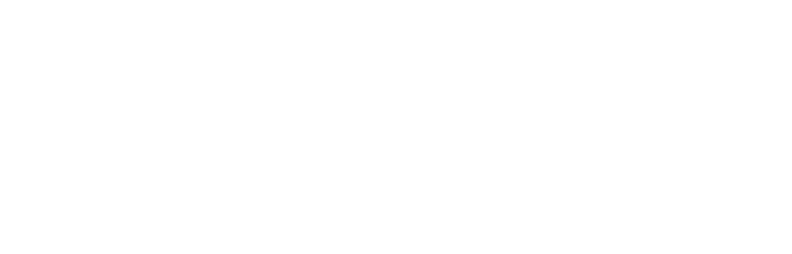
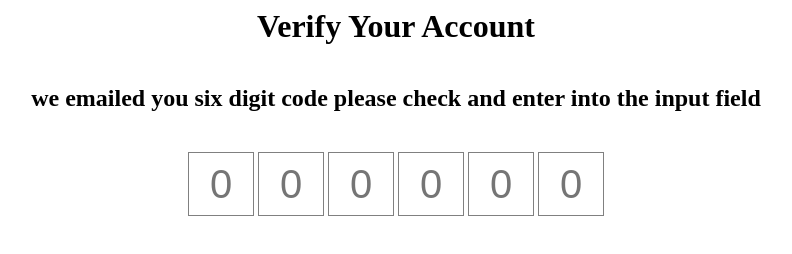
Before and after one commit to acciojob/OTP-Harsh-git1, a website: page main.html in a window 1280 px wide. Shown: the whole page, without its empty margins (244-1036 px from the left). Drawn offline with Linux system fonts and the light colour scheme.

Commit message:
created a submission

```diff
--- a/main.html
+++ b/main.html
@@ -8,6 +8,16 @@
 
 <body>
 	<!-- the entire body must be written by student -->
+	<h1 id="verification_heading">Verify Your Account</h1>
+    <h2 id="verification_subtext">we emailed you six digit code please check and enter into the input field</h2>
+    <div class="code-container">
+        <input type="text" class="code" maxlength="1" id = "1" oninput="limitInput(this, 2)" placeholder="0" onkeydown="goback(this, 1)">
+        <input type="text" class="code" maxlength="1" id = "2" oninput="limitInput(this, 3)" placeholder="0" onkeydown="goback(this, 1)">
+        <input type="text" class="code" maxlength="1" id = "3" oninput="limitInput(this, 4)" placeholder="0" onkeydown="goback(this, 2)">
+        <input type="text" class="code" maxlength="1" id = "4" oninput="limitInput(this, 5)" placeholder="0" onkeydown="goback(this, 3)">
+        <input type="text" class="code" maxlength="1" id = "5" oninput="limitInput(this, 6)" placeholder="0" onkeydown="goback(this, 4)">
+        <input type="text" class="code" maxlength="1" id = "6" oninput="limitInput(this)"    placeholder="0" onkeydown="goback(this, 5)">
+    </div>
     <script type="text/javascript" src="./script.js">
 </script>
 
--- a/script.js
+++ b/script.js
@@ -1 +1,25 @@
 //your JS code here. If required.
+function limitInput(inputField, inputid) {
+	// Get the input value
+	// console.log("inside limitInput");
+	// console.log(inputField);
+	var inputValue = inputField.value;
+
+	// If input value is empty or not a digit, clear the input field
+	if (!(/^\d$/.test(inputValue))) {
+		//console.log("reached here wrong");
+		inputField.value = '';
+
+	}else if(inputid != null) {
+		//console.log("reached here");
+		var element = document.getElementById(inputid);
+		element.focus();
+	}
+}
+
+
+function goback(inputField, inputid) {
+	if (event.key === 'Backspace' && inputField.value === '') {
+		document.getElementById(inputid).focus(); // Focus on the previous input field
+	}
+}
--- a/styles.css
+++ b/styles.css
@@ -1 +1,19 @@
 /*  your css code here. If applicable */
+#verification_heading , #verification_subtext, .code-container {
+    margin : 0 auto;
+    width : fit-content;
+    margin-bottom : 40px;
+}
+
+.code{
+    width : 60px;
+    height: 60px;
+    font-size: 40px;
+    text-align: center;
+    border: 1px solid grey;
+}
+
+input:focus {
+    border : 2px solid rgb(23, 31, 250);
+    outline: none;
+}
```
